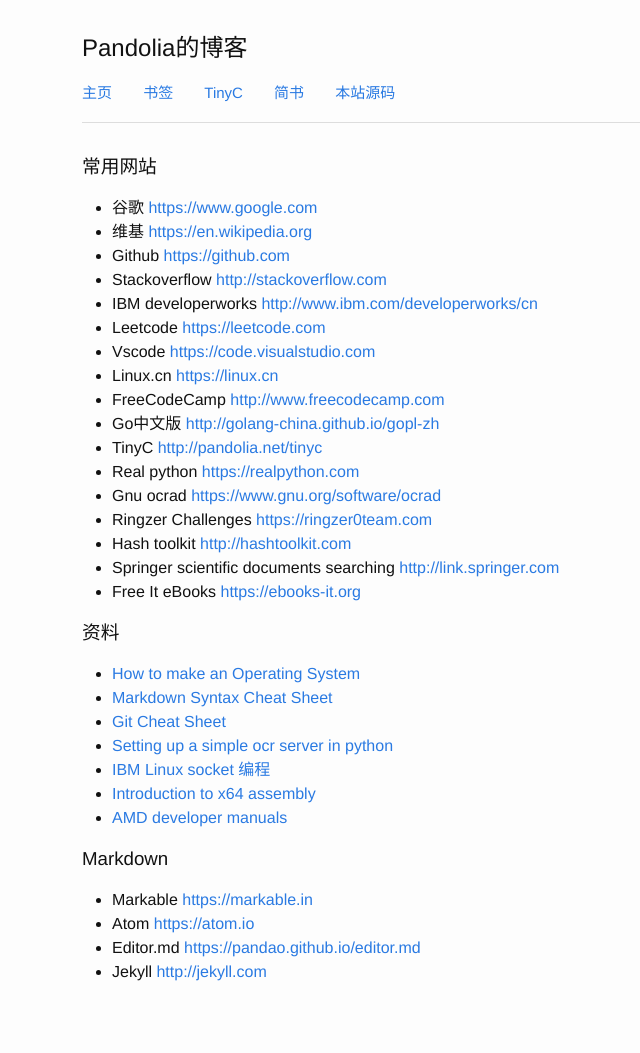
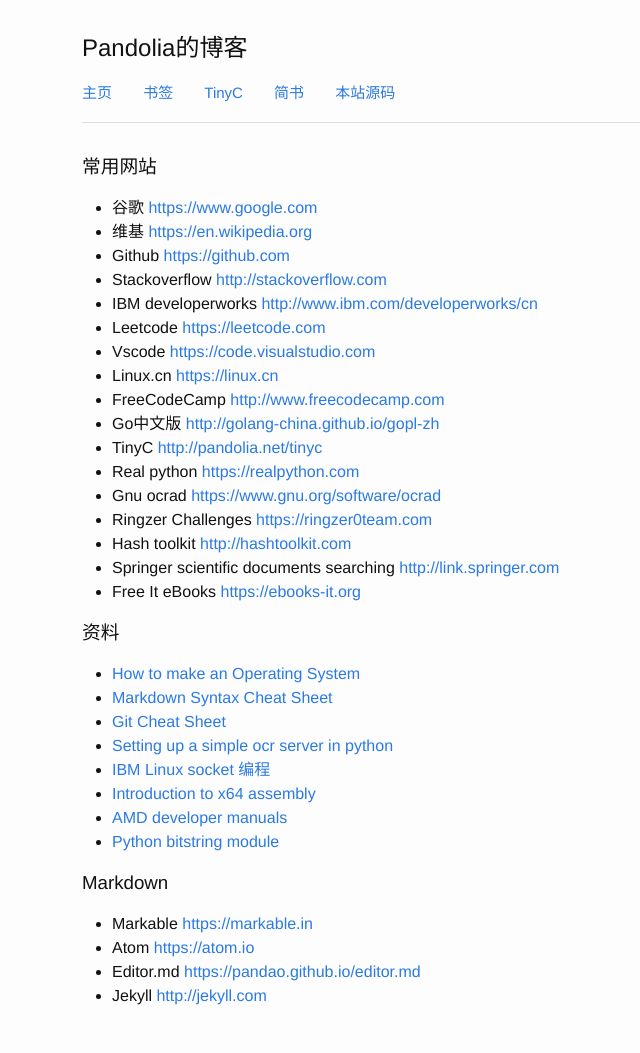
Before and after one commit to pandolia/pandolia.github.io, a Jekyll site: the page built from bookmark.md, in a window 1280 px wide. Shown: the whole page, without its empty margins (188-828 px from the left). Built offline with Jekyll 4.4.1, drawn with Linux system fonts in a browser that asks for light colours; before the commit the page ends 1029 px from its top, so only the background shows below that.

Commit message:
Update bookmark.md

```diff
--- a/bookmark.md
+++ b/bookmark.md
@@ -29,6 +29,7 @@
 - [IBM Linux socket 编程](http://www.ibm.com/developerworks/cn/education/linux/l-sock/l-sock.html)
 - [Introduction to x64 assembly](https://software.intel.com/en-us/articles/introduction-to-x64-assembly)
 - [AMD developer manuals](http://developer.amd.com/resources/documentation-articles/developer-guides-manuals)
+- [Python bitstring module](http://pythonhosted.org/bitstring/index.html)
 
 ### Markdown
 - Markable  <https://markable.in>
```
